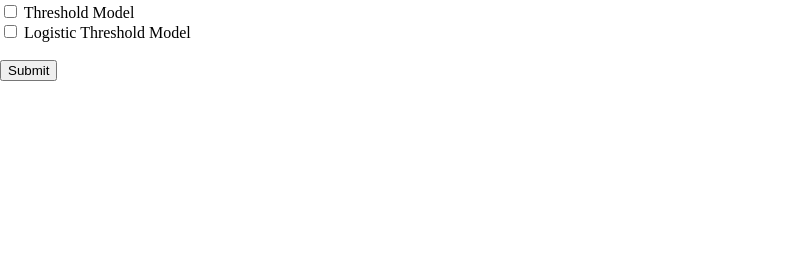
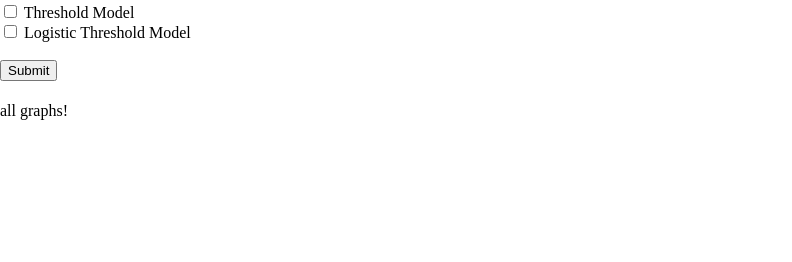
Before and after one commit to abhidya/microbiology_malaria, a Flask app: page /example.html in a window 1280 px wide. Shown: the part 538-800 px from the top of the page, without its empty margins (0-792 px from the left). Run offline with Flask 2, Linux system fonts and the light colour scheme; some libraries are stand-ins or nearby versions.

Commit message:
add graph of all 3

```diff
--- a/templates/example.html
+++ b/templates/example.html
@@ -123,6 +123,7 @@
     <div class="allGraphs_container">
         <!-- Plotly chart will be drawn inside this DIV -->
         <h1 id="allGraphs_container_h1"></h1>
+        <p>all graphs!</p>
         <div id="allGraphs"></div>
     </div>
 </div>
```
